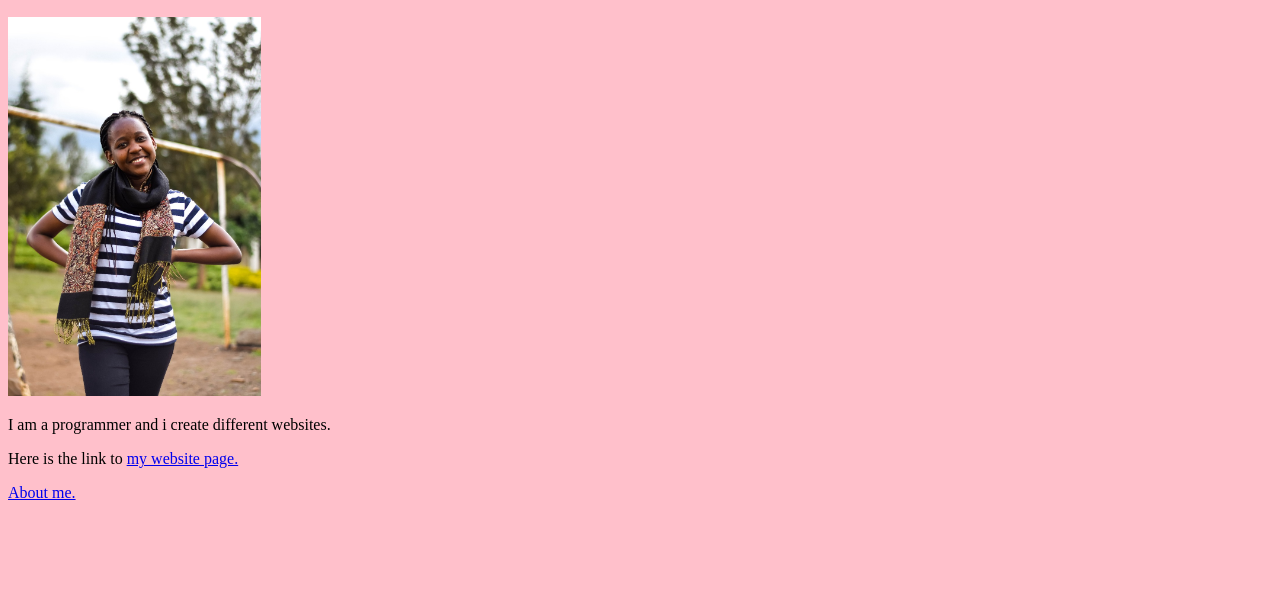
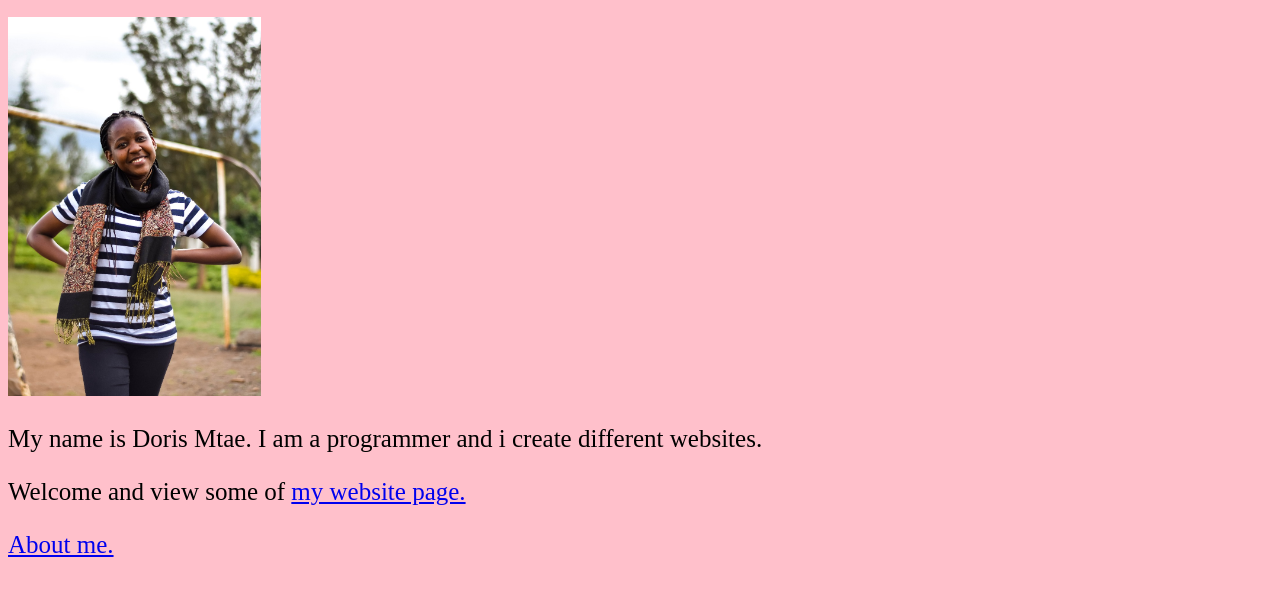
Before and after one commit to dorismtae/My-Portfolio, a plain HTML site: page portfolio.html in a window 1280 px wide. Shown: the part 110-706 px from the top of the page. Drawn offline with Linux system fonts and the light colour scheme.

Commit message:
add changes in my portfolio

```diff
--- a/css/style.css
+++ b/css/style.css
@@ -7,7 +7,7 @@ h1{
 }
 h2{
   font-style: italic;
-  font-size: 50 px;
+  font-size: 40 px;
   color: darkblue;
   text-align: center;
   background-color: grey;
@@ -19,3 +19,12 @@ img{
   width: 20%;
   height: 20%;
 }
+p.intro{
+  font-size: 25px;
+}
+#line1{
+  font-size: 25px;
+}
+p.line2{
+  font-size: 25px;
+}
--- a/portfolio.html
+++ b/portfolio.html
@@ -7,10 +7,10 @@
   <body>
     <h1>My Portfolio.</h1>
     <h2>Welcome to my Portfolio !</h2>
-    <img src="images/dory.jpg" alt="Doris Mtae.">
-    <p>I am a programmer and i create different websites.</p>
-    <p>Here is the link to <a href="my-projects.html">my website page.</a></p>
-    <p> <a href="Aboutme.html">About me.</a></p>
+    <img src="images/dory.jpg">
+    <p class="intro">My name is Doris Mtae. I am a programmer and i create different websites.</p>
+    <p id="line1">Welcome and view some of <a href="my-projects.html"> my website page.</a></p>
+    <p class="line2"> <a href="Aboutme.html">About me.</a></p>
 
 
   </body>
```
Also changed, not shown: Aboutme.html (+3 -1 lines), my-projects.html (+4 -3 lines).
